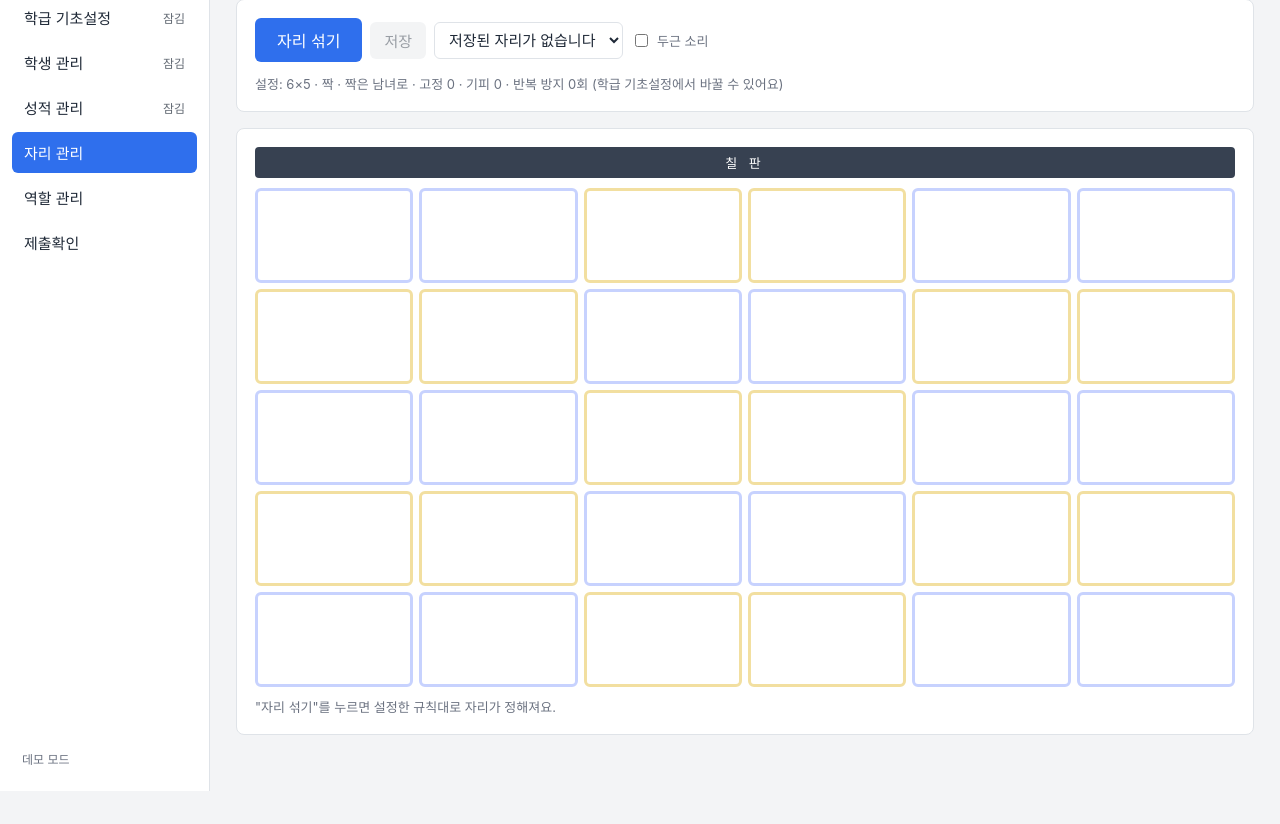
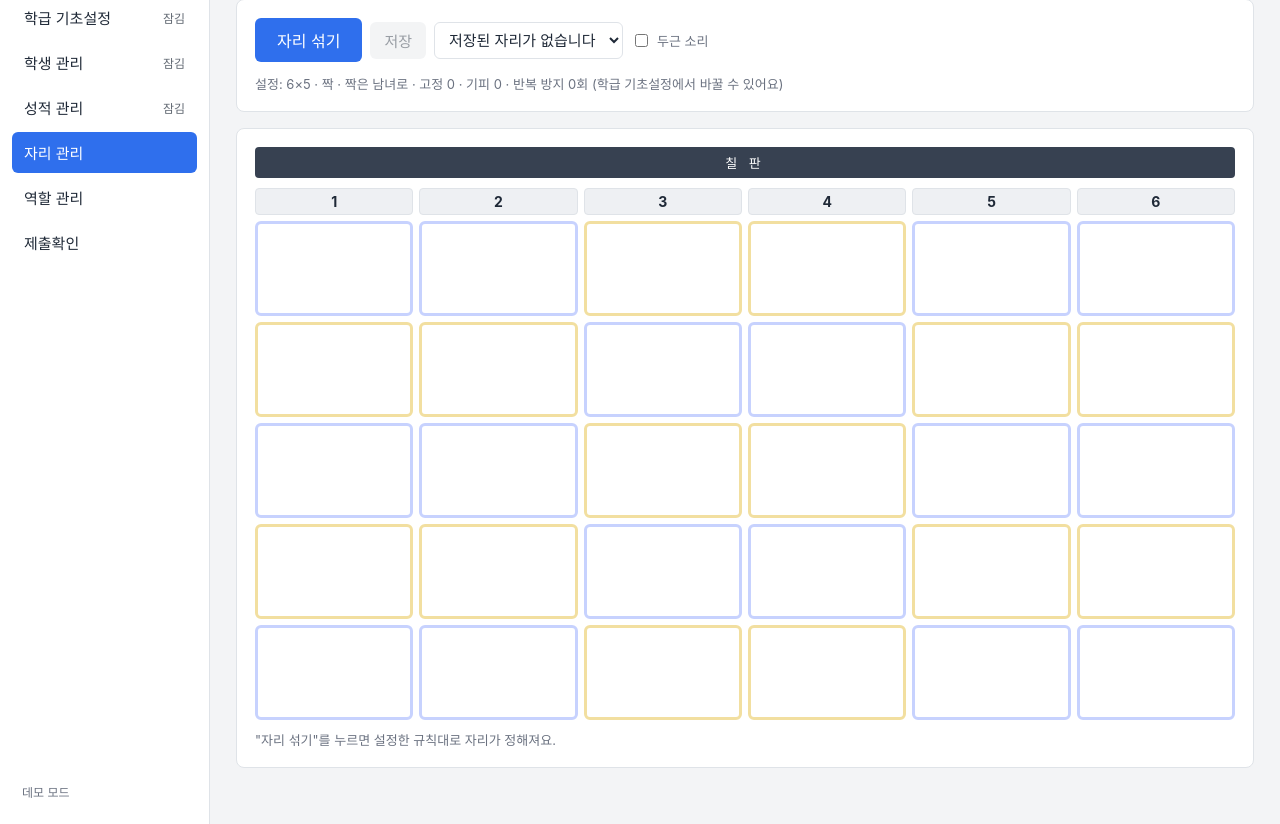
Before and after one commit to cheeserollcake/class, a plain HTML site: page index.html in a window 1280 px wide. Both pictures are taken after a click on the button "자리 관리". Shown: the part 69-893 px from the top of the page. Before the commit the page ends 860 px from the top, so only its background shows below. Drawn offline with Linux system fonts and the light colour scheme; a web font is replaced by a local one.

```diff
--- a/app.js
+++ b/app.js
@@ -39,7 +39,7 @@ const ERR = {
 const errMsg = (e) => ERR[e.message] || ('오류: ' + e.message);
 
 /* ---------- 상태 ---------- */
-const defaultSeat = () => ({ cols: 6, rows: 5, cells: Array(30).fill(1), gw: 2, gh: 1, mode: 'mixed', fixed: [], avoid: [], noRepeat: 0 });
+const defaultSeat = () => ({ cols: 6, rows: 5, cells: Array(30).fill(1), gw: 2, gh: 1, colNames: [], mode: 'mixed', fixed: [], avoid: [], noRepeat: 0 });
 const S = {
   token: null, email: '', unlocked: false, pw: '', defaultPw: true,
   roster: [], seat: defaultSeat(), boards: [],
@@ -400,6 +400,9 @@ function seatEditor() {
       h('label', null, h('input', { type: 'radio', name: 'em', checked: ui.editMode === 'toggle', onchange: () => { ui.editMode = 'toggle'; ui.sel = null; rerender(); } }), '사용 안 함 켜고 끄기')),
     ui.pick != null ? h('div', { class: 'banner' }, `${stuName(ui.pick)} 학생의 고정 자리를 그림에서 눌러 주세요. `, h('button', { class: 'sm', onclick: () => { ui.pick = null; rerender(); } }, '취소')) : null,
     h('div', { class: 'board-front' }, '칠 판'),
+    h('div', { class: 'col-labels', style: `grid-template-columns:repeat(${d.cols},1fr)` },
+      Array.from({ length: d.cols }, (_, c) => h('input', { class: 'col-label', value: (d.colNames && d.colNames[c]) || String(c + 1), placeholder: String(c + 1), title: '줄 이름 (바꿀 수 있어요)', maxlength: 8,
+        oninput: (e) => { d.colNames = d.colNames || []; d.colNames[c] = e.target.value.trim() === String(c + 1) ? '' : e.target.value; } }))),
     grid,
     h('div', { class: 'row', style: 'margin-top:12px' },
       h('span', { class: 'muted' }, '짝·모둠 묶음'), gwIn, h('span', null, '칸 ×'), ghIn, h('span', null, '칸'),
--- a/page_seat.js
+++ b/page_seat.js
@@ -231,7 +231,9 @@ function view(redraw) {
     asg && SE.cur && SE.cur.notes && SE.cur.notes.length ? h('div', { class: 'banner warn' }, SE.cur.notes.join(' / ')) : null,
     h('div', { class: 'card' },
       banner,
-      h('div', { class: 'board-front' }, '칠 판'), grid,
+      h('div', { class: 'board-front' }, '칠 판'),
+      h('div', { class: 'col-labels', style: `grid-template-columns:repeat(${geo.cols},1fr)` }, Array.from({ length: geo.cols }, (_, c) => h('div', { class: 'col-label ro' }, (cfg.colNames && cfg.colNames[c]) || String(c + 1)))),
+      grid,
       h('div', { class: 'muted', style: 'margin-top:10px' }, asg ? (SE.loadedName ? `불러온 자리: ${SE.loadedName} · ` : '') + '두 자리를 차례로 누르면 서로 바꿀 수 있어요. 마음에 들면 "저장"을 누르세요.' : '"자리 섞기"를 누르면 설정한 규칙대로 자리가 정해져요.')));
 }
 })();
--- a/style.css
+++ b/style.css
@@ -256,3 +256,8 @@ svg text { font-family: Pretendard, 'Pretendard Variable', -apple-system, 'Apple
 .pchip.m { background: var(--male); } .pchip.f { background: var(--female); }
 .pchip.on { border-color: var(--text); font-weight: 700; }
 @media print { .rbox.live { outline: none !important; background: transparent !important; } .rbox.live .rtxt:empty::before { content: '' !important; } }
+
+/* 자리 줄 이름 (칠판 아래) */
+.col-labels { display: grid; gap: 6px; margin-bottom: 6px; }
+.col-label { width: 100%; min-width: 0; text-align: center; font-weight: 700; font-size: 14px; padding: 4px 2px; background: #eef0f3; border: 1px solid var(--line); border-radius: 4px; color: var(--text); }
+.col-label.ro { padding: 4px 2px; overflow: hidden; text-overflow: ellipsis; white-space: nowrap; }
```
Also changed, not shown: 1 other file.
